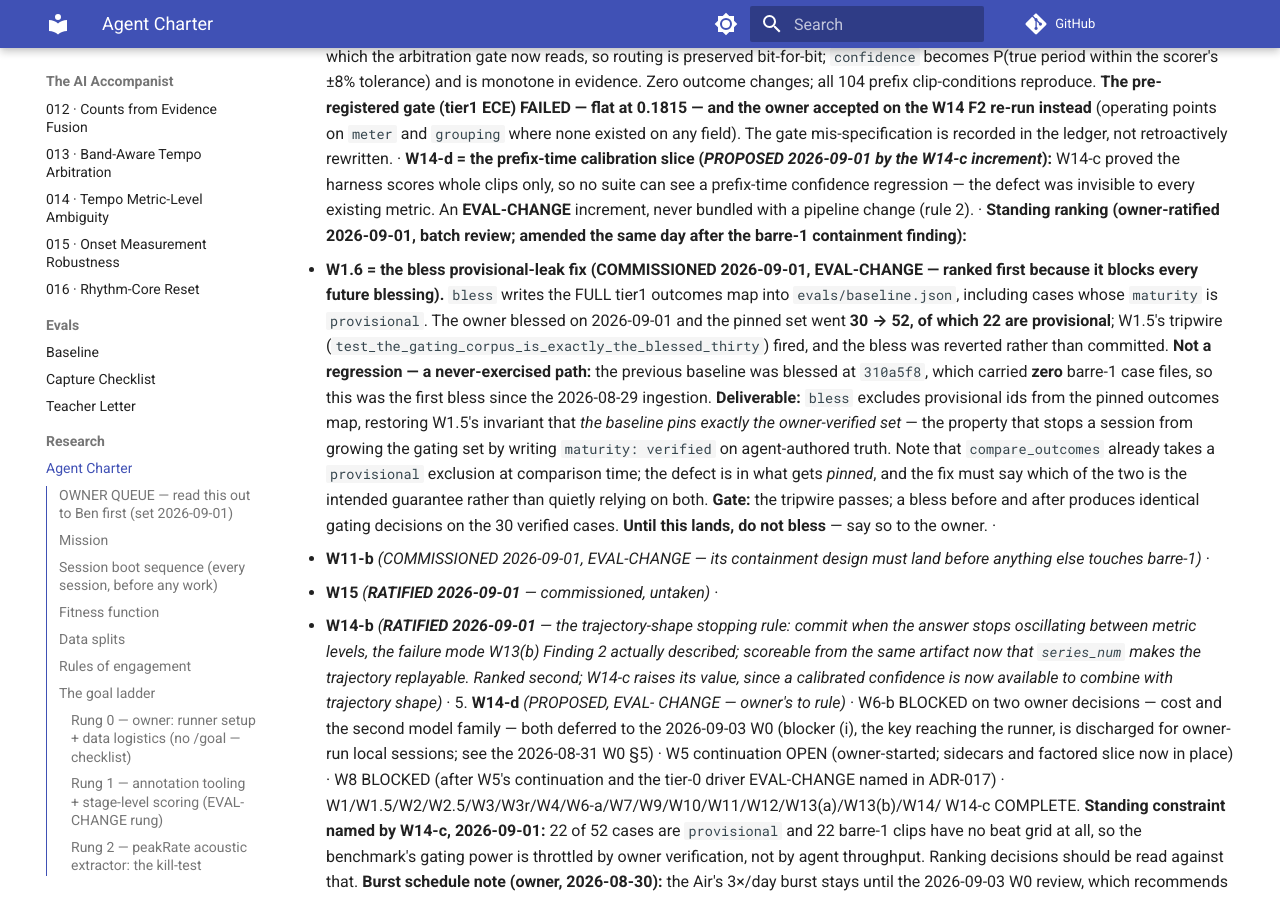
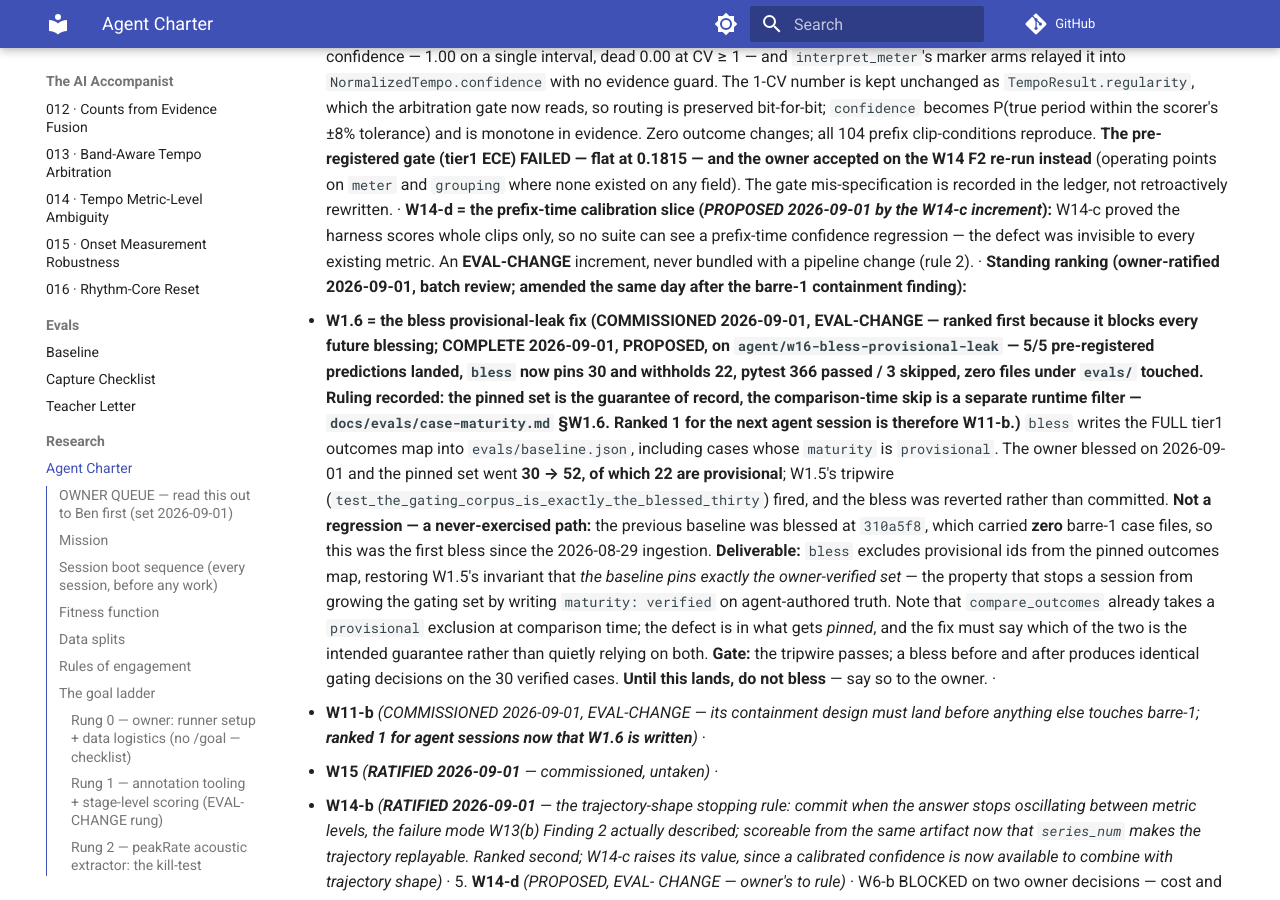
Before and after one commit to ben-juodvalkis/musical-perception, an MkDocs documentation site: the page built from docs/research/agent-charter.md, in a window 1280 px wide and 900 px high, scrolled down 10585 px. Built offline with MkDocs 1.6.1 and Material for MkDocs 9.7.7, drawn with Linux system fonts in a browser that asks for light colours; comment, search, counter and statistics services are not loaded; some of the changed text lies outside the part shown.

Commit message:
charter: W1.6 COMPLETE (PROPOSED) — bless unblocked pending merge; W11-b now ranked 1

```diff
--- a/docs/research/agent-charter.md
+++ b/docs/research/agent-charter.md
@@ -42,13 +42,17 @@ never mark them done. Delete an item only when the owner says it is done.
    (28 are already owner-verified). Ten minutes, pure gain, no
    prerequisites.
 
-**DO NOT BLESS until W1.6 lands.** On 2026-09-01 the owner ran
-`evals bless` and it pinned all 52 tier1 cases — including the 22
-`provisional` ones, which the charter says must gate nothing. W1.5's
-tripwire caught it and the bless was reverted, uncommitted; the baseline
-still stands at `310a5f8`. The tier0 ECE delta from W14-c
-(0.0724 → 0.0752) is therefore **not yet carried**, and is waiting on
-W1.6. A session that finds the owner reaching for `bless` should say
+**BLESSING: the fix is written and waiting on a merge.** On 2026-09-01
+the owner ran `evals bless` and it pinned all 52 tier1 cases — including
+the 22 `provisional` ones, which the charter says must gate nothing.
+W1.5's tripwire caught it and the bless was reverted, uncommitted; the
+baseline still stands at `310a5f8`, and the tier0 ECE delta from W14-c
+(0.0724 → 0.0752) is **not yet carried**. **W1.6 is COMPLETE (PROPOSED)
+on `agent/w16-bless-provisional-leak`** — `bless` now pins only
+owner-verified rows. Until that branch is merged, still do not bless;
+after it is merged, a bless must print
+`tier1: pinned 30 outcomes, withheld 22 provisional` and anything else is
+a stop. A session that finds the owner reaching for `bless` should say
 this out loud.
 
 **Agent-side, already queued and needing nothing from the owner:**
@@ -671,7 +675,14 @@ strategy (rung 2: PASS). Rung M replaces per-rung blessing with
   **Standing ranking (owner-ratified 2026-09-01, batch review; amended
   the same day after the barre-1 containment finding):**
   1. **W1.6 = the bless provisional-leak fix (COMMISSIONED 2026-09-01,
-  EVAL-CHANGE — ranked first because it blocks every future blessing).**
+  EVAL-CHANGE — ranked first because it blocks every future blessing;
+  COMPLETE 2026-09-01, PROPOSED, on `agent/w16-bless-provisional-leak`
+  — 5/5 pre-registered predictions landed, `bless` now pins 30 and
+  withholds 22, pytest 366 passed / 3 skipped, zero files under `evals/`
+  touched. Ruling recorded: the pinned set is the guarantee of record,
+  the comparison-time skip is a separate runtime filter —
+  `docs/evals/case-maturity.md` §W1.6. **Ranked 1 for the next agent
+  session is therefore W11-b.**)**
   `bless` writes the FULL tier1 outcomes map into `evals/baseline.json`,
   including cases whose `maturity` is `provisional`. The owner blessed on
   2026-09-01 and the pinned set went **30 → 52, of which 22 are
@@ -692,7 +703,8 @@ strategy (rung 2: PASS). Rung M replaces per-rung blessing with
   after produces identical gating decisions on the 30 verified cases.
   **Until this lands, do not bless** — say so to the owner. ·
   2. **W11-b** *(COMMISSIONED 2026-09-01, EVAL-CHANGE — its containment
-  design must land before anything else touches barre-1)* ·
+  design must land before anything else touches barre-1; **ranked 1 for
+  agent sessions now that W1.6 is written**)* ·
   3. **W15** *(**RATIFIED 2026-09-01** — commissioned, untaken)* ·
   4. **W14-b** *(**RATIFIED
   2026-09-01** — the trajectory-shape stopping rule: commit when the
```
